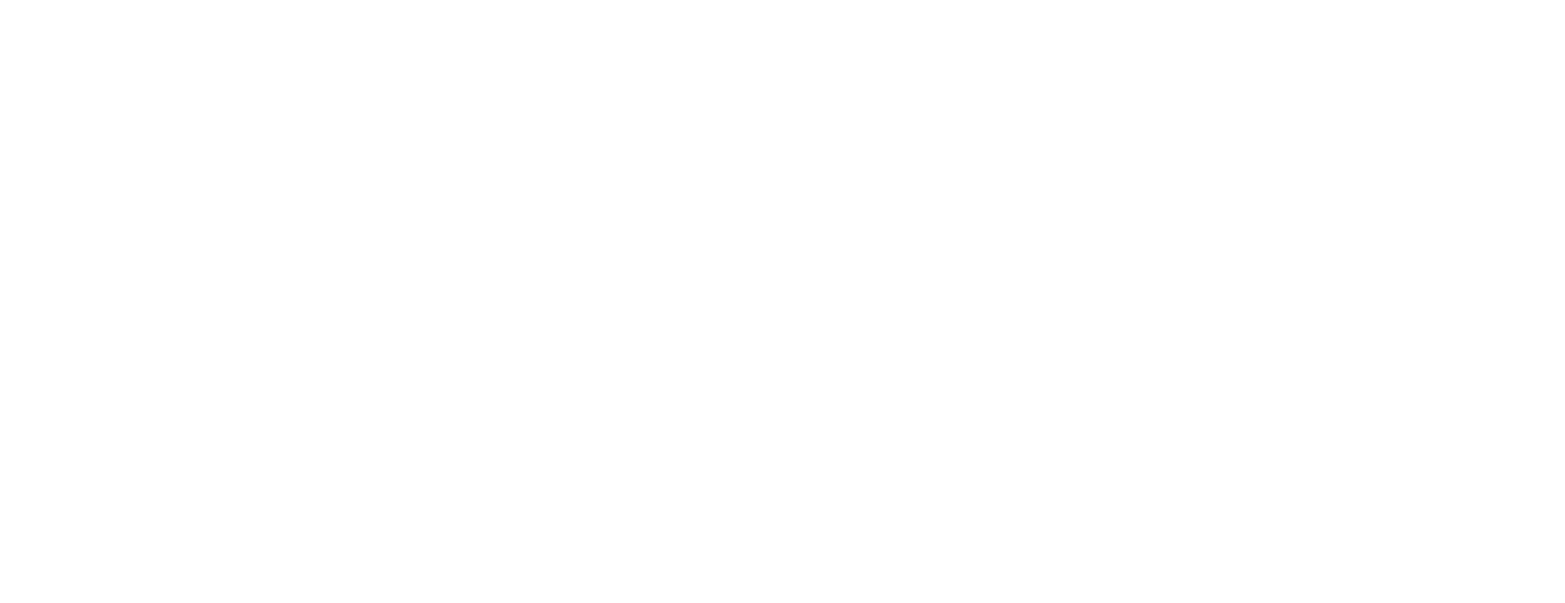
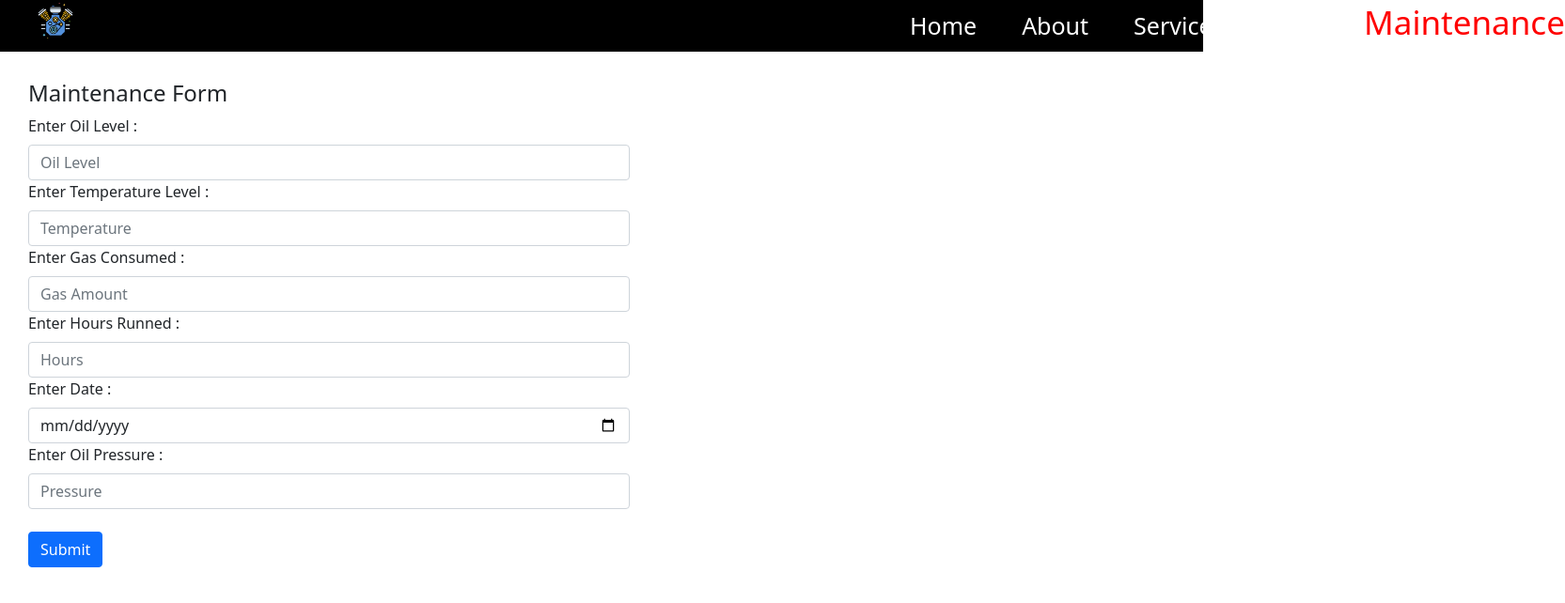
Before and after one commit to prakatesh/machinery-project, a React (Create React App) app in the folder client/: page /maintenance in a window 1280 px wide. Before the commit this address had no page. Shown: the top 642 px of the page at 94% size, 1665 px wide, since content can reach past the window. Built offline with nearby package versions, Linux system fonts and the light colour scheme.

Commit message:
Maintenance Added

```diff
--- /dev/null
+++ b/client/src/components/Mainetenance/Maintenance.js
@@ -0,0 +1,45 @@
+import React from "react";
+import Form from "react-bootstrap/Form";
+import Button from "react-bootstrap/Button";
+import Navbar from "../Navbar/Navbar";
+
+export default function Mainetenance() {
+  return (
+    <div>
+      <Navbar />
+      <div style={{ display: "block", width: 700, padding: 30 }}>
+        <h4>Maintenance Form</h4>
+        <Form>
+          <Form.Group>
+            <Form.Label>Enter Oil Level :</Form.Label>
+            <Form.Control type="text" placeholder="Oil Level" />
+          </Form.Group>
+          <Form.Group>
+            <Form.Label>Enter Temperature Level :</Form.Label>
+            <Form.Control type="text" placeholder="Temperature" />
+          </Form.Group>
+          <Form.Group>
+            <Form.Label>Enter Gas Consumed :</Form.Label>
+            <Form.Control type="text" placeholder="Gas Amount" />
+          </Form.Group>
+          <Form.Group>
+            <Form.Label>Enter Hours Runned :</Form.Label>
+            <Form.Control type="number" placeholder="Hours" />
+          </Form.Group>
+          <Form.Group>
+            <Form.Label>Enter Date :</Form.Label>
+            <Form.Control type="date" placeholder="Pressure" />
+          </Form.Group>
+          <Form.Group>
+            <Form.Label>Enter Oil Pressure :</Form.Label>
+            <Form.Control type="text" placeholder="Pressure" />
+          </Form.Group>
+          <br />
+          <Button variant="primary" type="submit">
+            Submit
+          </Button>
+        </Form>
+      </div>
+    </div>
+  );
+}
--- a/client/src/components/Navbar/Navbar.js
+++ b/client/src/components/Navbar/Navbar.js
@@ -13,7 +13,9 @@
     <div>
       <nav className={styles.nav}>
         <div className={styles.navheader}>
-          <NavLink to="/"><img src={logo} alt="logo" className={`${styles.logo}`}/></NavLink>
+          <NavLink to="/">
+            <img src={logo} alt="logo" className={`${styles.logo}`} />
+          </NavLink>
           <div className={styles.link}>
             <NavLink style={inlinestyles} to="/">
               Home
@@ -27,6 +29,9 @@
             <NavLink style={inlinestyles} to="/login">
               Login
             </NavLink>
+            <NavLink style={inlinestyles} to="/maintenance">
+              Maintenance
+            </NavLink>
           </div>
         </div>
       </nav>
--- a/client/src/components/Routers/Routers.js
+++ b/client/src/components/Routers/Routers.js
@@ -6,6 +6,7 @@
 import Service from "../Service/Service";
 import Signup from "../SignUp/Signup";
 import Dashboard from "../Dashboard/Dashboard";
+import Maintenance from "../Mainetenance/Maintenance";
 const Routers = () => {
   return (
     <div>
@@ -16,6 +17,7 @@
         <Route path="/login" element={<Login />}></Route>
         <Route path="/signup" element={<Signup />}></Route>
         <Route path="/dashboard" element={<Dashboard />}></Route>
+        <Route path="/maintenance" element={<Maintenance />}></Route>
       </Routes>
     </div>
   );
```
